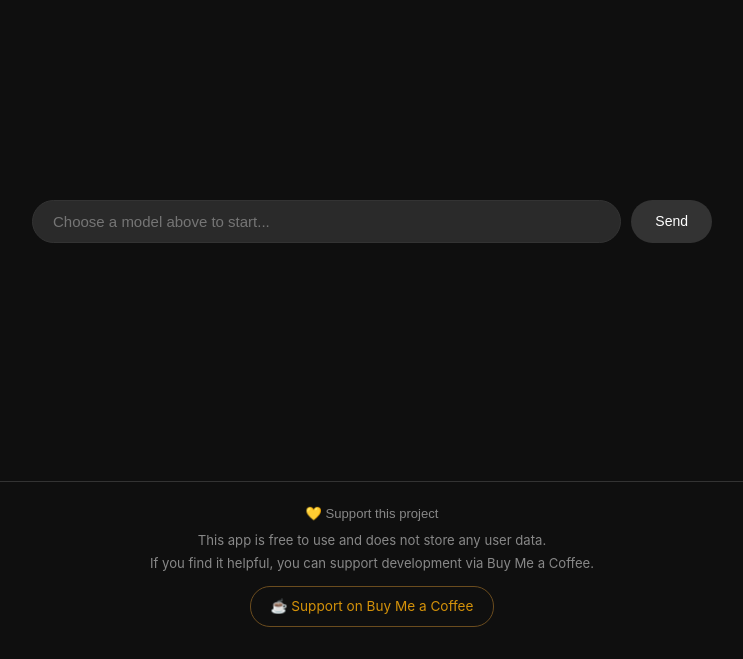
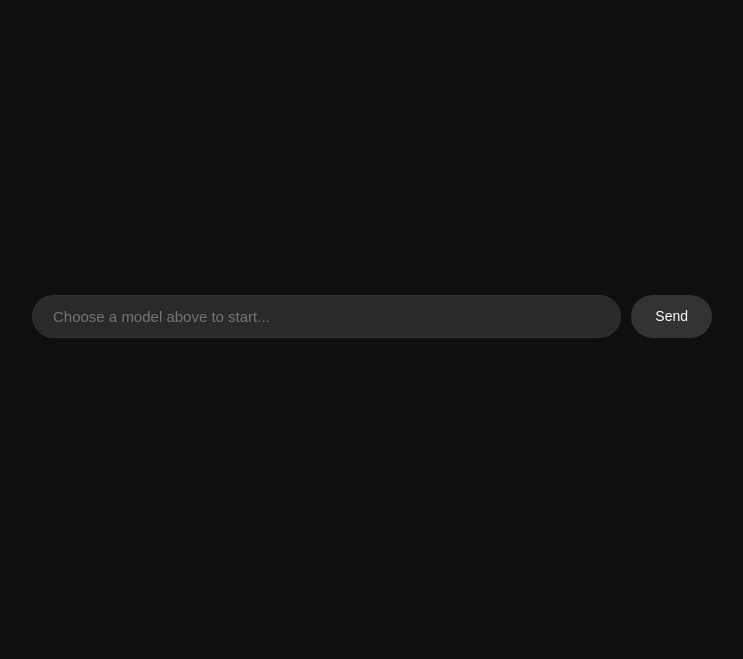
Before and after one commit to saurabh0526/ai-playground, a Flask app: page / in a window 1280 px wide. Shown: the part 141-800 px from the top of the page, without its empty margins (268-1011 px from the left). Run offline with Flask 3, Linux system fonts and the light colour scheme; some libraries are stand-ins or nearby versions.

Commit message:
Remove support footer section and keep privacy message in header banner

```diff
--- a/templates/index.html
+++ b/templates/index.html
@@ -271,42 +271,10 @@
       .attach-input { font-size: 16px; }
       .input-area button, .post-inner button { padding: 10px 16px; font-size: 13px; }
       .card { width: 160px; }
-      .support-toggle { cursor: pointer; pointer-events: auto; padding: 4px 0; }
-      .support-chevron { display: inline; }
-      .support-body { display: none; }
-      .support-body.open { display: block; }
+
     }
 
-    .support-section {
-      text-align: center;
-      padding: 24px 16px 32px;
-      border-top: 1px solid #333;
-      margin-top: 12px;
-      color: #888;
-      font-size: 0.82rem;
-      line-height: 1.7;
-    }
-    .support-toggle {
-      background: none; border: none; color: #888;
-      font-size: 0.82rem; cursor: default; padding: 0 0 8px;
-      display: block; width: 100%; text-align: center;
-      pointer-events: none;
-    }
-    .support-chevron { display: none; }
-    .support-body { display: block; }
-    .support-section p { margin: 0 0 12px; }
-    .btn-support {
-      display: inline-block;
-      padding: 8px 20px;
-      border: 1px solid #6b4c1e;
-      border-radius: 20px;
-      background: transparent;
-      color: #d4920a;
-      font-size: 0.85rem;
-      text-decoration: none;
-      transition: background 0.2s;
-    }
-    .btn-support:hover { background: rgba(212,146,10,0.08); }
+
   </style>
 </head>
 <body>
@@ -375,18 +343,7 @@
     <div class="wall-board" id="wallBoard"></div>
   </div>
 
-  <footer class="support-section">
-    <button class="support-toggle" id="supportToggle" aria-expanded="false">
-      💛 Support this project <span class="support-chevron">▾</span>
-    </button>
-    <div class="support-body" id="supportBody">
-      <p>This app is free to use and does not store any user data.<br>
-         If you find it helpful, you can support development via Buy Me a Coffee.</p>
-      <a class="btn-support" href="https://buymeacoffee.com/saurabh.ai" target="_blank" rel="noopener">
-        ☕ Support on Buy Me a Coffee
-      </a>
-    </div>
-  </footer>
+
 
   <script>
     let mode = null;
```
